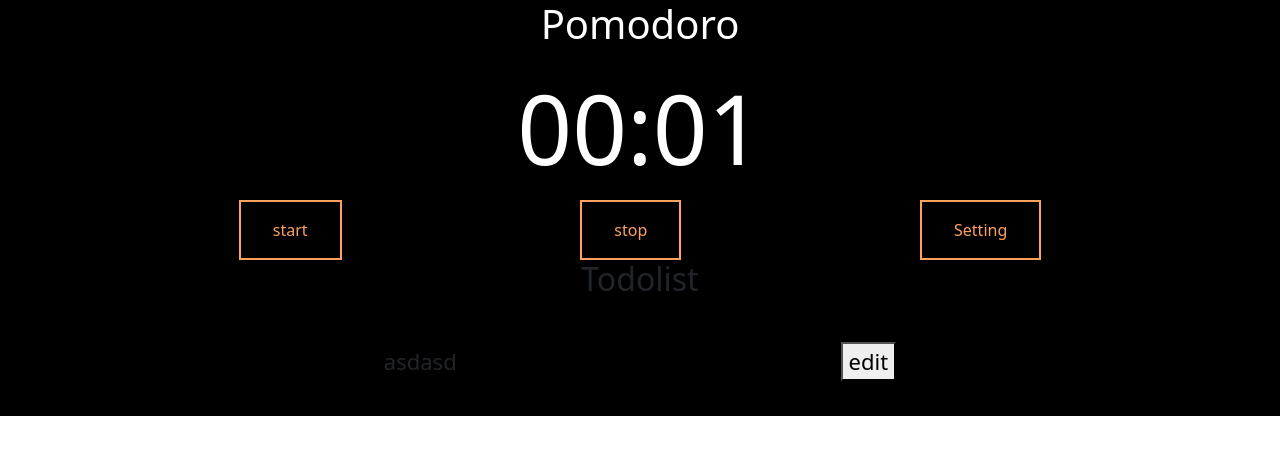
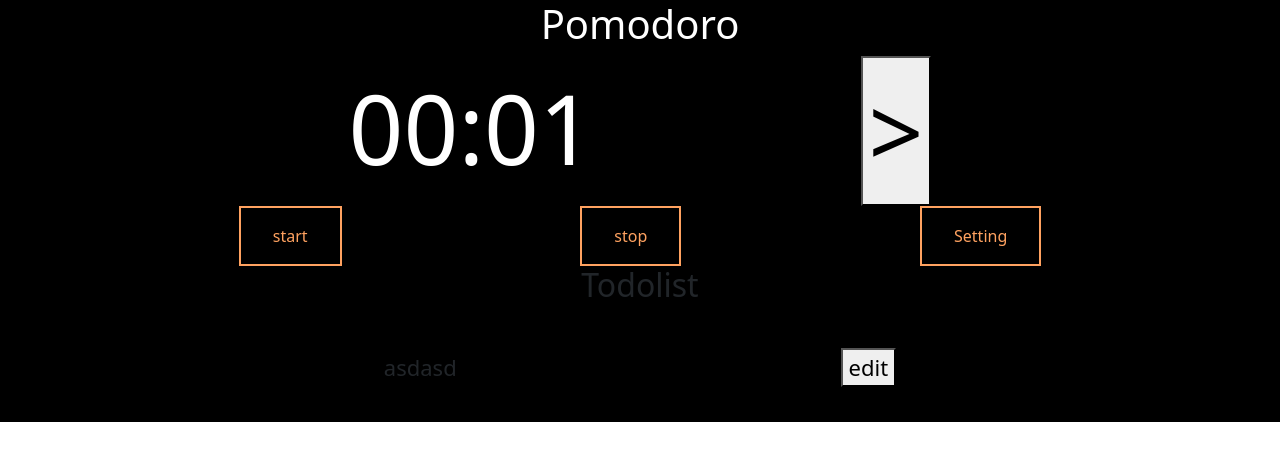
Before and after one commit to pybc/Pomodoro-app-vue-2, a Vue app: page / in a window 1280 px wide. Shown: the top 460 px of the page. Built offline with nearby package versions, Linux system fonts and the light colour scheme.

Commit message:
Update Pomodoro.vue
add next hour button, modify button CSS

```diff
--- a/src/views/Pomodoro.vue
+++ b/src/views/Pomodoro.vue
@@ -11,6 +11,7 @@
       <div v-else-if="mode === 'LONG_BREAK'">
         {{ isLongBreakHour }}:{{ isLongBreakSec }}
       </div>
+      <button id="nextHour" @click="handleNextHour">></button>
     </section>
     <section class="button-pomodoro">
       <button @click="handleStartCountdown">start</button>
@@ -169,6 +170,13 @@ export default {
     onCard(value) {
       this.text = value;
     },
+    handleNextHour() {
+      this.mode === "POMODORO"
+        ? this.pomodoro.hour++
+        : this.mode === "SHORT_BREAK"
+        ? this.shortBreak.hour++
+        : this.longBreak.hour++;
+    },
   },
 };
 </script>
@@ -192,7 +200,7 @@ section {
   display: flex;
   justify-content: space-evenly;
 }
-section button {
+.button-pomodoro button {
   background: none;
   color: #ffa260;
   border: 2px solid;
@@ -201,7 +209,7 @@ section button {
   transition: color 0.25s, border-color 0.25s, box-shadow 0.25s, transform 0.25s;
 }
 
-section button:hover {
+.button-pomodoro button:hover {
   border-color: #f1ff5c;
   color: white;
   box-shadow: 0 0.5em 0.5em -0.4em #f1ff5c;
@@ -221,4 +229,7 @@ section button:hover {
 .list input {
   width: 20em;
 }
+#btnNextHour {
+  height: 1em;
+}
 </style>
```
